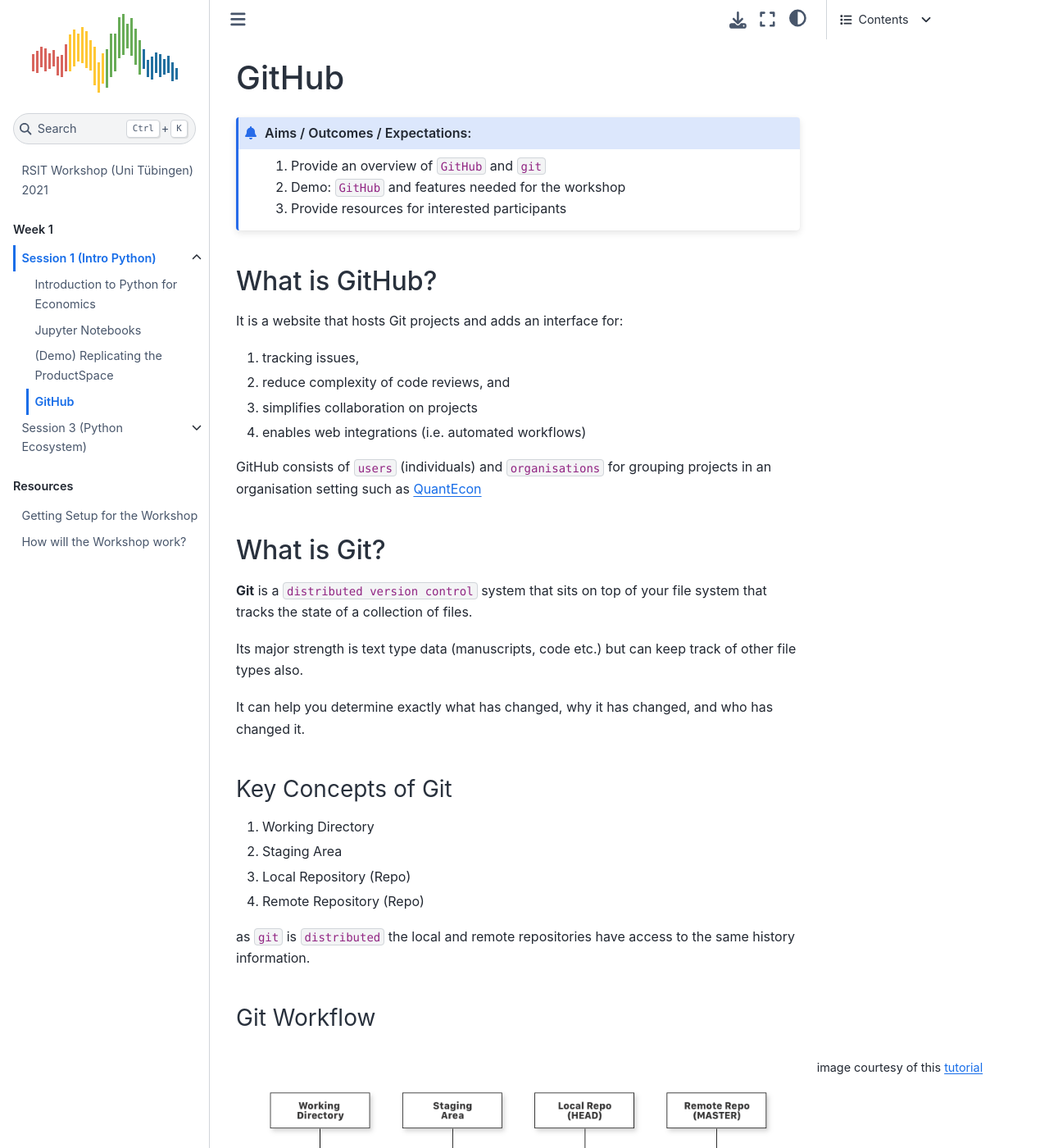
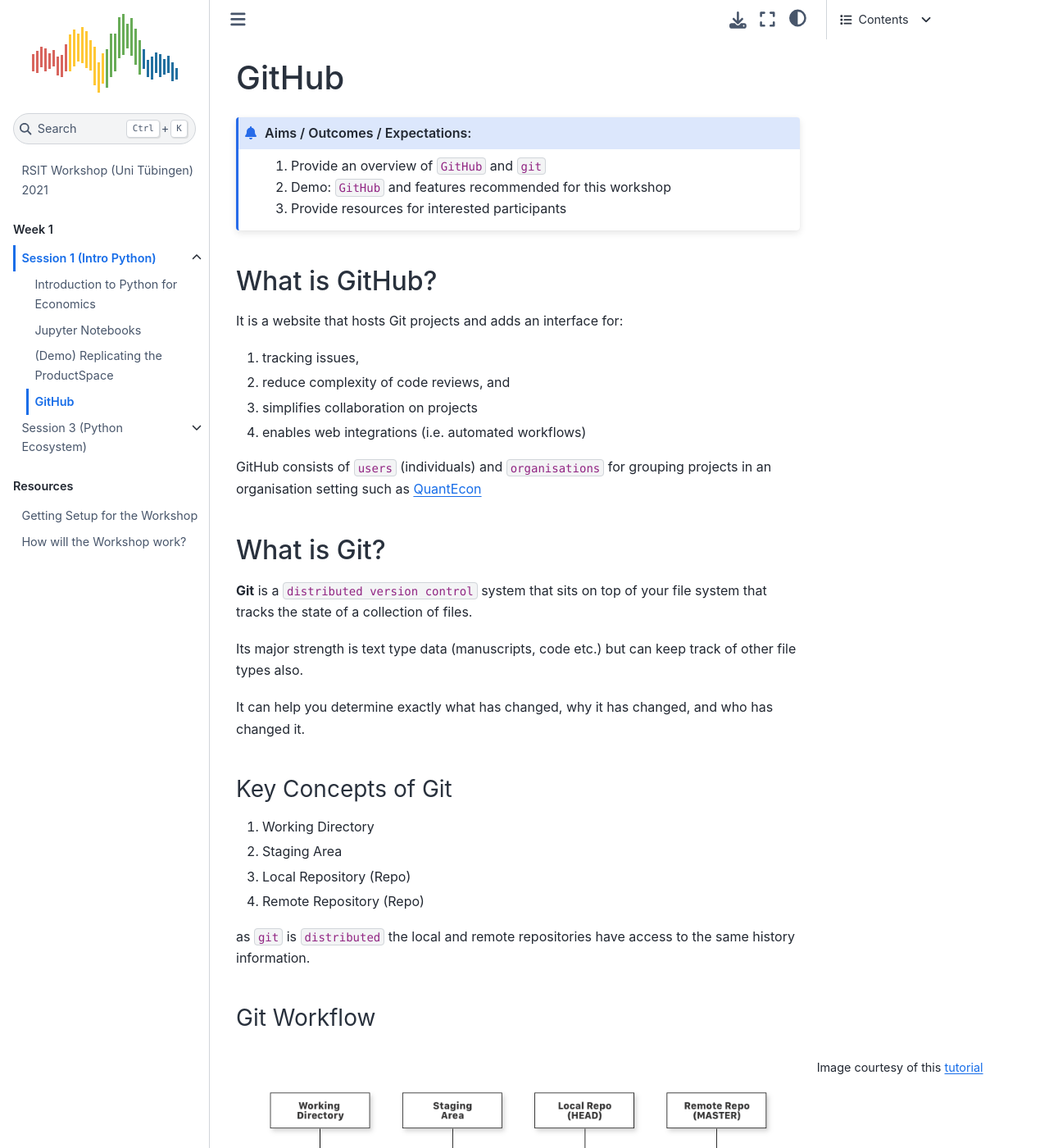
Before and after one commit to QuantEcon/2021-workshop-rsit, a Jupyter Book: the page built from website/week1/session1/github-intro.md, in a window 1280 px wide and 1400 px high. Shown: the whole window at 82% size. Built offline with Jupyter Book 1.0.4 settings and Sphinx 7.4.7 and the Sphinx Book theme 1.1.4, drawn with Linux system fonts in a browser that asks for light colours; some of the changed text lies outside the part shown.

Commit message:
minor edits

````diff
--- a/website/week1/session1/github-intro.md
+++ b/website/week1/session1/github-intro.md
@@ -3,7 +3,7 @@
 
 ```{admonition} Aims / Outcomes / Expectations:
 1. Provide an overview of `GitHub` and `git`
-2. Demo: `GitHub` and features needed for the workshop
+2. Demo: `GitHub` and features recommended for this workshop
 3. Provide resources for interested participants
 ```
 
@@ -44,7 +44,7 @@
 ### Git Workflow
 
 ```{margin}
-image courtesy of this [tutorial](https://www.freecodecamp.org/news/learn-the-basics-of-git-in-under-10-minutes-da548267cc91/)
+Image courtesy of this [tutorial](https://www.freecodecamp.org/news/learn-the-basics-of-git-in-under-10-minutes-da548267cc91/)
 ```
 
 ```{figure} img/git-basic-2.png
````
Also changed, not shown: other parts of website/week1/session1/github-intro.md (+1 -1 lines).
